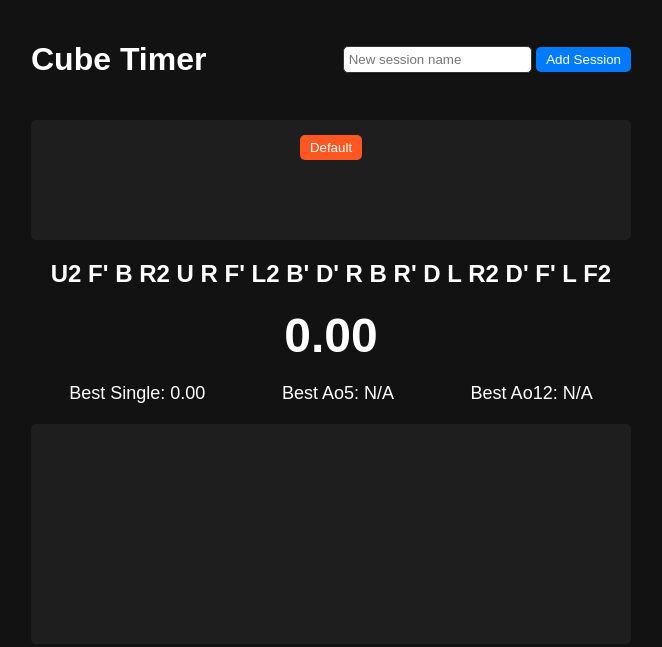
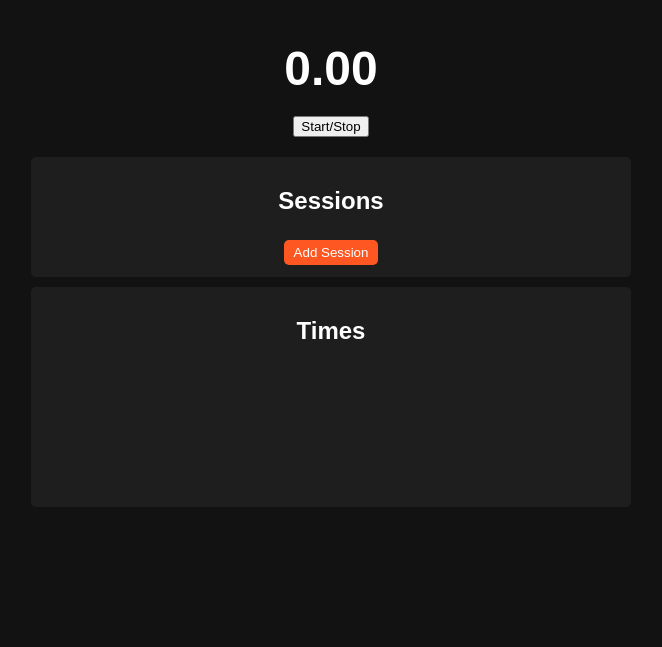
Before and after one commit to cubechrono/cubechronotimer, a plain HTML site: page index.html in a window 1280 px wide. Shown: the whole page, without its empty margins (309-971 px from the left). Drawn offline with Linux system fonts and the light colour scheme.

Commit message:
Update index.html

```diff
--- a/index.html
+++ b/index.html
@@ -3,35 +3,30 @@
 <head>
   <meta charset="UTF-8">
   <meta name="viewport" content="width=device-width, initial-scale=1.0">
-  <title>Cube Timer</title>
+  <title>CubeChrono</title>
   <link rel="stylesheet" href="style.css">
 </head>
 <body>
   <div class="container">
-    <div class="header">
-      <h1>Cube Timer</h1>
-      <div class="sessions-controls">
-        <input type="text" id="new-session-name" placeholder="New session name">
-        <button id="add-session">Add Session</button>
-      </div>
-    </div>
-    <div class="sessions-list" id="sessions"></div>
-
     <div class="main">
-      <h2 id="scramble"></h2>
+      <h1 id="scramble"></h1>
       <div id="timer">0.00</div>
+      <button id="start-stop-btn">Start/Stop</button>
     </div>
 
-    <div class="stats">
-      <div>Best Single: <span id="best-single">0.00</span></div>
-      <div>Best Ao5: <span id="best-ao5">0.00</span></div>
-      <div>Best Ao12: <span id="best-ao12">0.00</span></div>
+    <div class="lists">
+      <div class="sessions-list">
+        <h2>Sessions</h2>
+        <ul id="sessions"></ul>
+        <button id="add-session-btn">Add Session</button>
       </div>
-
       <div class="times-list">
+        <h2>Times</h2>
         <ul id="times"></ul>
       </div>
     </div>
+  </div>
+
   <script src="script.js"></script>
 </body>
 </html>
```
Lines whose indentation alone changed are shown as unchanged.
